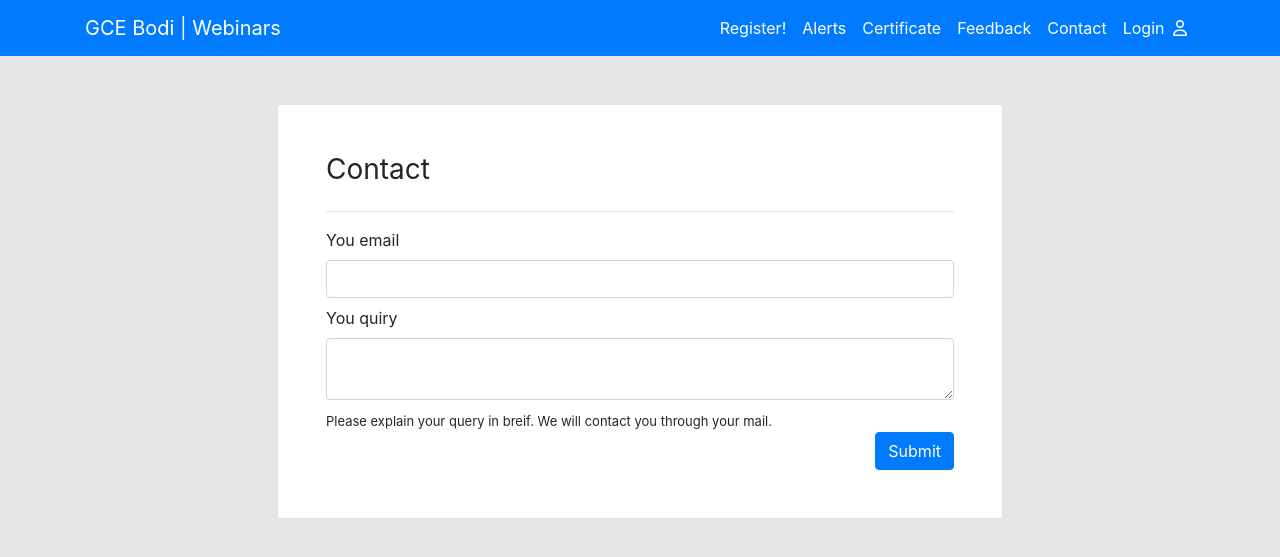
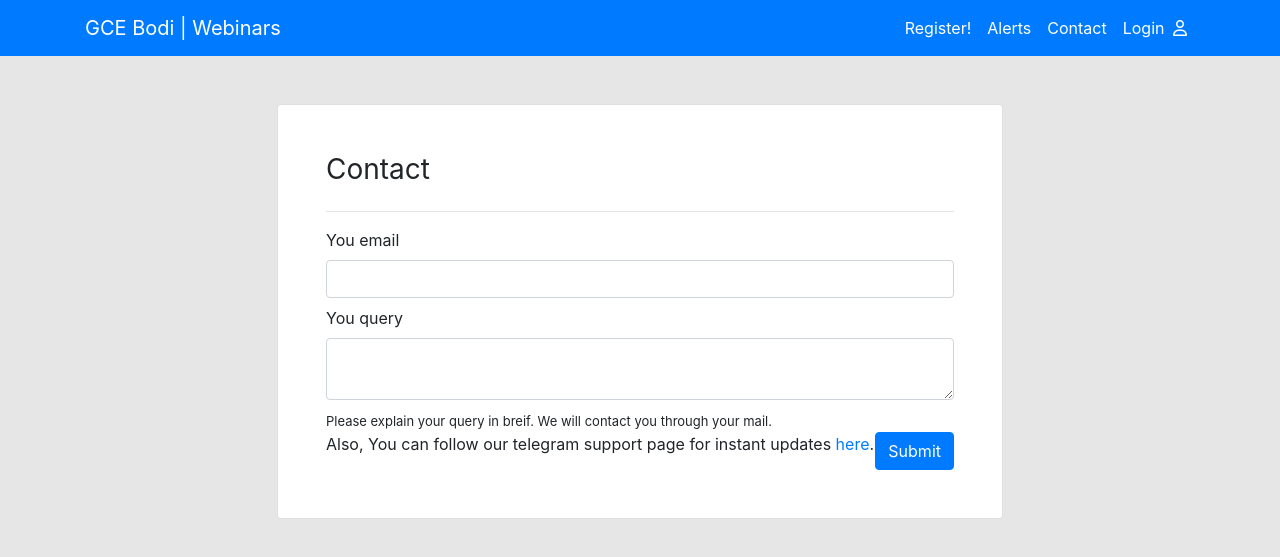
Before and after one commit to VickramMS/webinar, a Django app: page /contact/ in a window 1280 px wide. Shown: the top 557 px of the page. Run offline with Django 3.2, Linux system fonts and the light colour scheme; parts of the project's set-up code (start-up, migrations or seed data) failed here and were passed over; some libraries are stand-ins or nearby versions.

Commit message:
Finalized

```diff
--- a/app/templates/app/contact.html
+++ b/app/templates/app/contact.html
@@ -11,11 +11,12 @@
             {% csrf_token %}
             <label for="email">You email</label>
             <input type="email" name="email" class="form-control mb-2" id="email">
-            <label for="quiry">You quiry</label>
+            <label for="quiry">You query</label>
             <textarea name="quiry" id="quiry" class="form-control mb-2"></textarea>
             <span style="font-size: small;">Please explain your query in breif. We will contact you through your mail.</span>
             <br>
             <button class="btn btn-primary float-right">Submit</button>
+            <span>Also, You can follow our telegram support page for instant updates <a href="https://t.me/gcebodiwebinar">here</a>.</span>
 
         </form>
     </div>
--- a/app/templates/base.html
+++ b/app/templates/base.html
@@ -41,12 +41,14 @@
                         <li class="nav-item active">
                             <a class="nav-link" href="{% url 'alerts' %}">Alerts</a>
                         </li>
+                        <!--
                         <li class="nav-item active">
                             <a class="nav-link" href="{% url 'validate' %}">Certificate</a>
                         </li>
                         <li class="nav-item active">
                             <a class="nav-link" href="{% url 'feedback' %}">Feedback</a>
                         </li>
+                        -->
                         <li class="nav-item active">
                             <a class="nav-link" href="{% url 'contact' %}">Contact</a>
                         </li>
```
